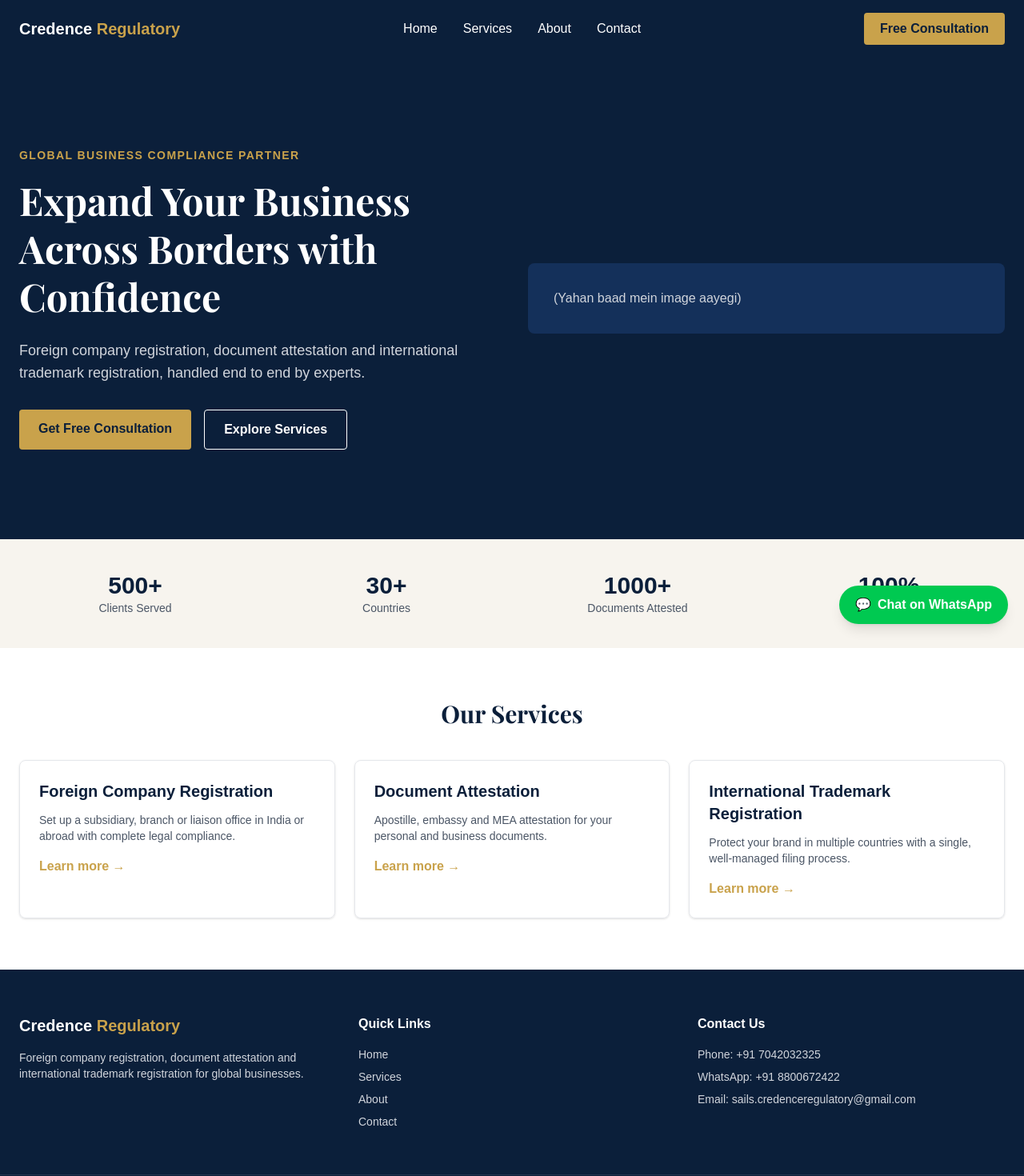
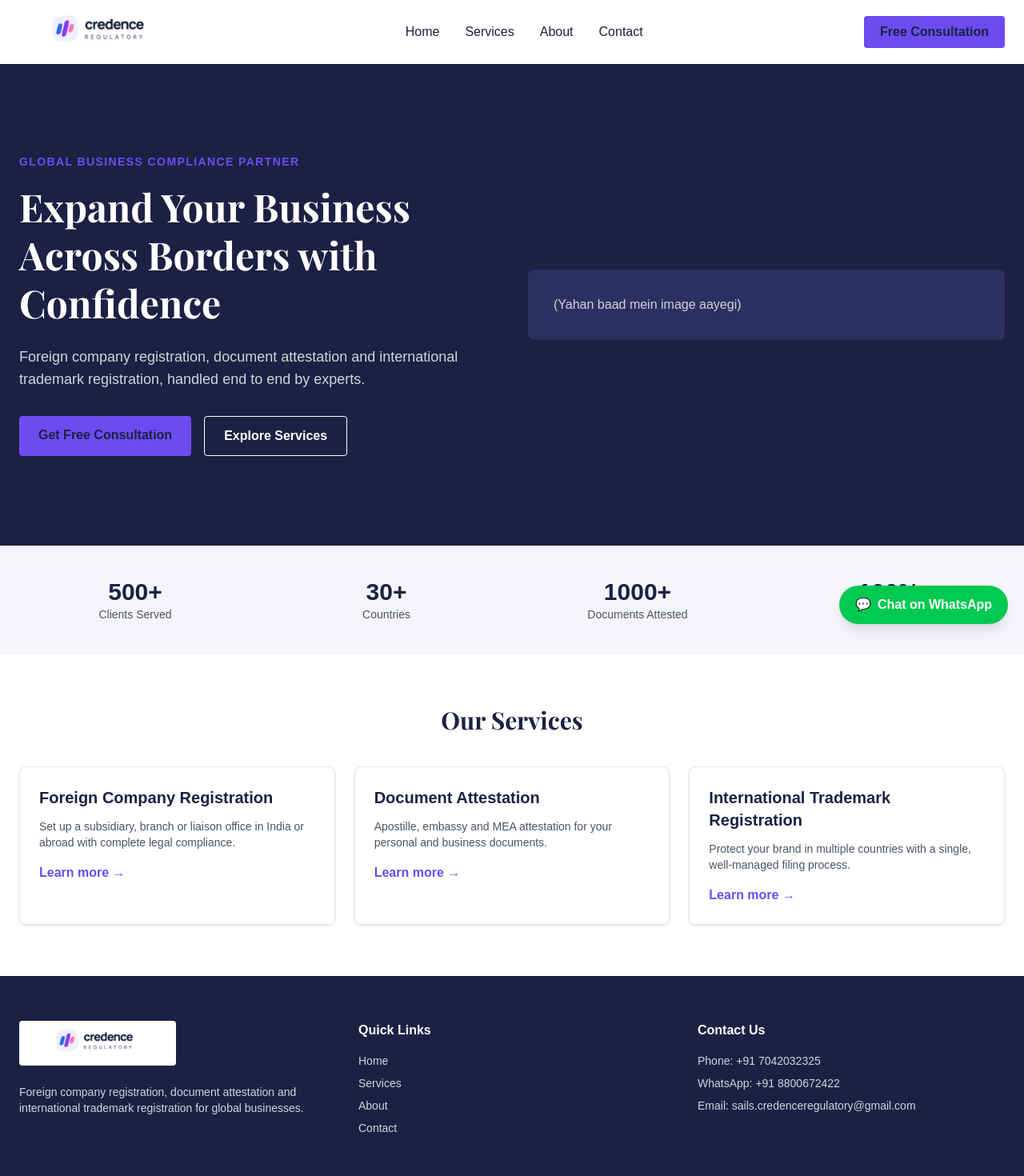
Before and after one commit to devgurll07/Credence-Regulatory, a Next.js app: page / in a window 1280 px wide. Shown: the top 1470 px of the page at 80% size. Built offline with nearby package versions, Linux system fonts and the light colour scheme; a web font is replaced by a local one.

Commit message:
Add logo, update brand colors

```diff
--- a/src/app/globals.css
+++ b/src/app/globals.css
@@ -1,10 +1,10 @@
 @import "tailwindcss";
 
 @theme {
-  --color-navy: #0b1f3a;
-  --color-navy-light: #14305a;
-  --color-gold: #c9a24b;
-  --color-cream: #f7f4ee;
+  --color-navy: #1c2144;
+  --color-navy-light: #2a3160;
+  --color-gold: #6c4cf1;
+  --color-cream: #f5f4fb;
 }
 
 @theme inline {
--- a/src/components/Navbar.js
+++ b/src/components/Navbar.js
@@ -1,5 +1,5 @@
 "use client";
-
+import Image from "next/image";
 import { useState } from "react";
 
 const links = [
@@ -13,11 +13,11 @@ export default function Navbar() {
   const [open, setOpen] = useState(false);
 
   return (
-    <header className="bg-navy text-white">
+    <header className="bg-white text-navy shadow-sm">
       <nav className="mx-auto flex max-w-7xl items-center justify-between px-6 py-4">
-        <a href="/" className="text-xl font-bold">
-          Credence <span className="text-gold">Regulatory</span>
-        </a>
+          <a href="/" className="flex items-center">
+  <Image src="/logo.png" alt="Credence Regulatory" width={180} height={48} priority className="h-12 w-auto" />
+</a>
 
         <ul className="hidden gap-8 md:flex">
           {links.map((link) => (
--- a/src/components/footer.js
+++ b/src/components/footer.js
@@ -1,11 +1,12 @@
+import Image from "next/image";
 export default function Footer() {
   return (
     <footer className="bg-navy text-gray-300">
       <div className="mx-auto grid max-w-7xl gap-10 px-6 py-14 md:grid-cols-3">
         <div>
-          <h3 className="text-xl font-bold text-white">
-            Credence <span className="text-gold">Regulatory</span>
-          </h3>
+          <div className="inline-block rounded bg-white px-3 py-2">
+  <Image src="/logo.png" alt="Credence Regulatory" width={160} height={42} className="h-10 w-auto" />
+</div>
           <p className="mt-4 text-sm">
             Foreign company registration, document attestation and international
             trademark registration for global businesses.
```
Also changed, not shown: public/logo.png (added).
